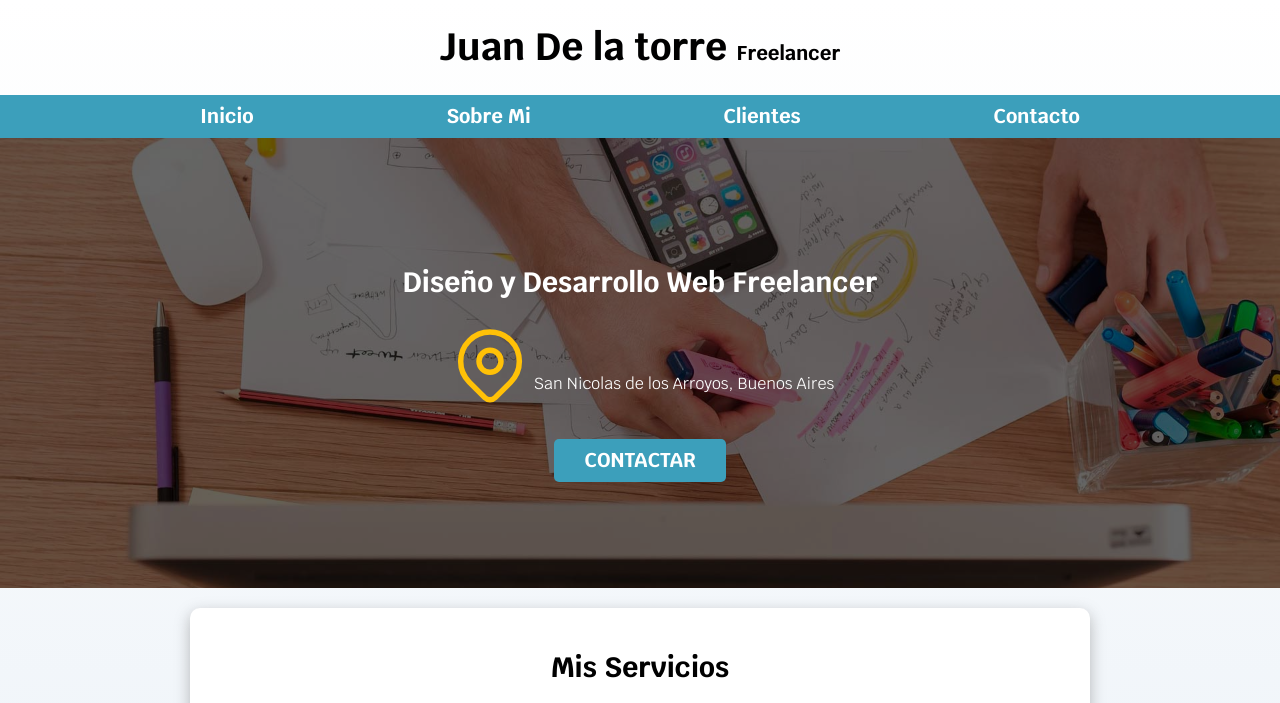
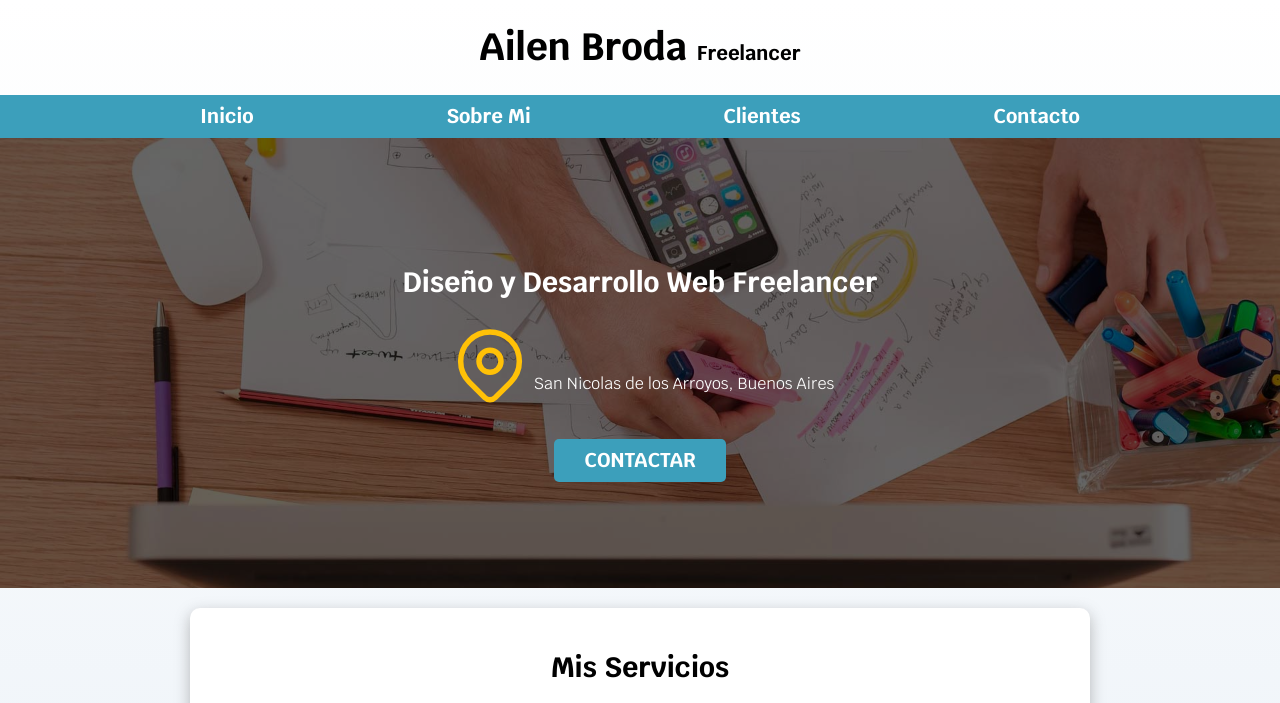
Before and after one commit to Ailibroda/firstproject, a plain HTML site: page index.html in a window 1280 px wide. Shown: the top 703 px of the page. Drawn offline with Linux system fonts and the light colour scheme.

Commit message:
Update index.html

```diff
--- a/index.html
+++ b/index.html
@@ -17,7 +17,7 @@
 
 <body>
 <header>
-    <h1 class="titulo"> Juan De la torre <span>Freelancer</span></h1>
+    <h1 class="titulo"> Ailen Broda <span>Freelancer</span></h1>
 </header>
 
 <div class="nav-bg">
```
